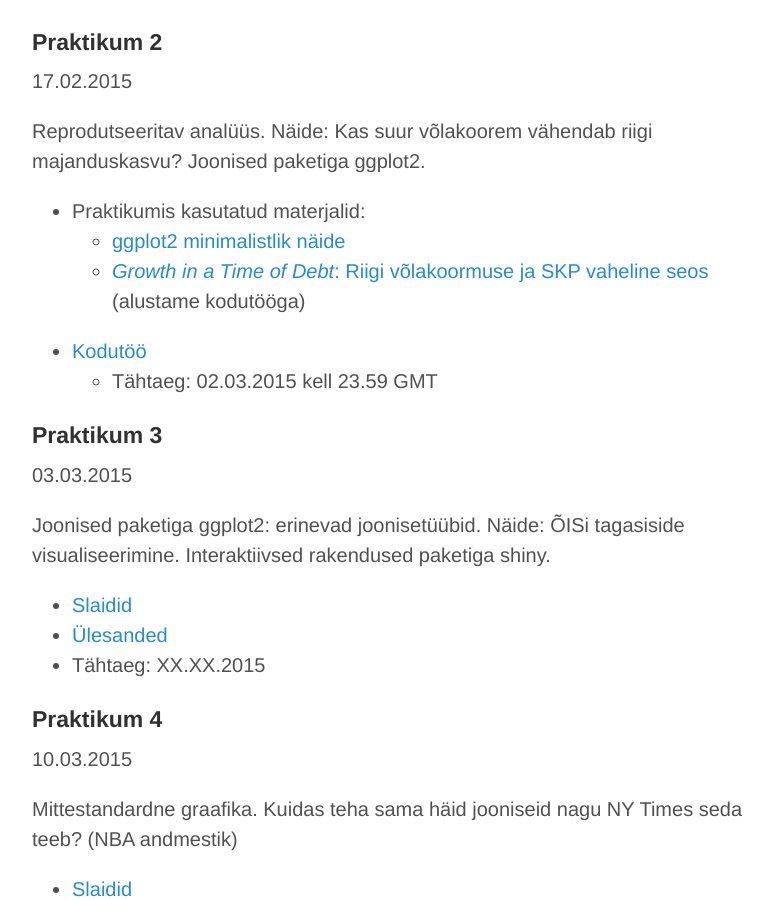
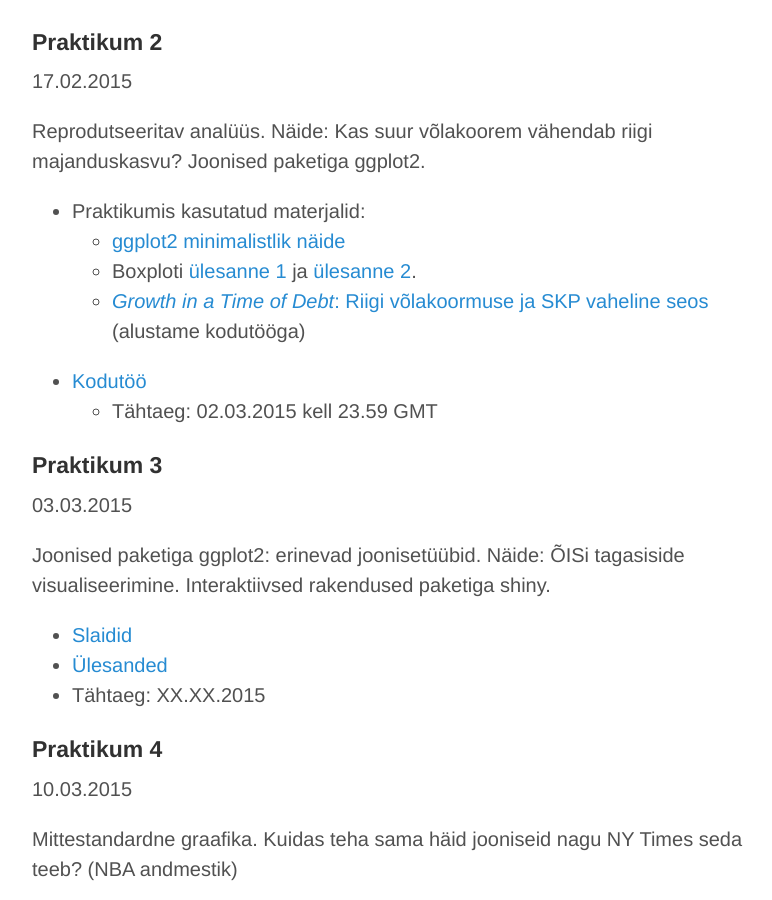
Before and after one commit to andmeteadus/2015, a Jekyll site: the page built from praktikumid.md, in a window 1280 px wide and 900 px high, scrolled down 655 px. Shown: the whole window, without its empty margins (248-1020 px from the left). Built offline with Jekyll 4.4.1, drawn with Linux system fonts in a browser that asks for light colours.

Commit message:
Added boxplot quiz

```diff
--- a/praktikumid.md
+++ b/praktikumid.md
@@ -29,6 +29,7 @@ Reprodutseeritav analüüs. Näide: Kas suur võlakoorem vähendab riigi majandu
 
 * Praktikumis kasutatud materjalid:
   * [ggplot2 minimalistlik näide](/praktikum2_ggplot2)
+  * Boxploti [ülesanne 1](/slides/praktikum2_boxplot_quiz1.pdf) ja [ülesanne 2](praktikum2_boxplot_quiz2.pdf).
   * [*Growth in a Time of Debt*: Riigi võlakoormuse ja SKP vaheline seos](/praktikum2_riigivolg) (alustame kodutööga)
 * [Kodutöö](/praktikum2_kodutoo)
   * Tähtaeg: 02.03.2015 kell 23.59 GMT
```
Also changed, not shown: 2 other files.
